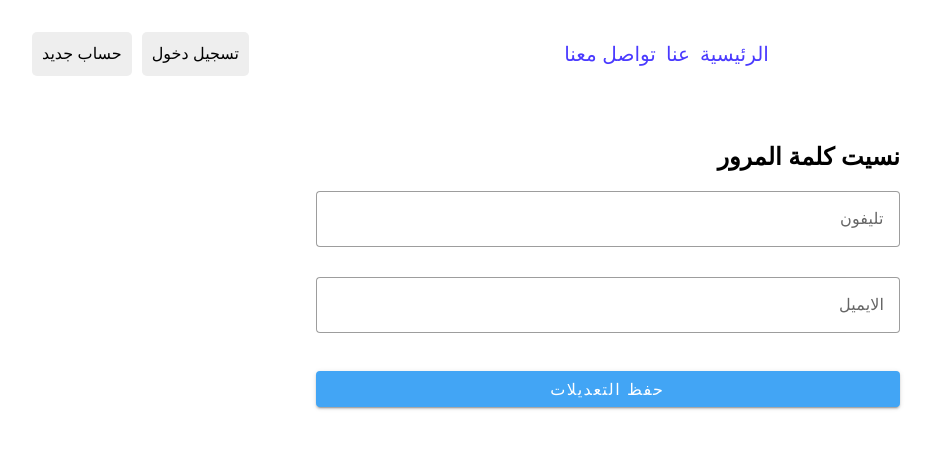
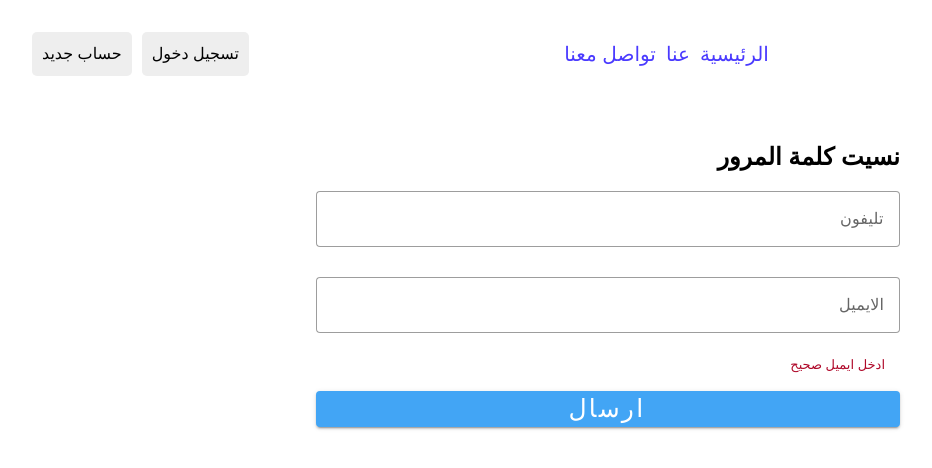
Before and after one commit to Salem-Team/awn_project, a Vue app: page /Reset_Password in a window 1280 px wide. Shown: the top 468 px of the page, without its empty margins (337-1269 px from the left). Built offline with nearby package versions, Linux system fonts and the light colour scheme.

Commit message:
edited the reset_password

```diff
--- a/src/components/Reset_Password.vue
+++ b/src/components/Reset_Password.vue
@@ -1,5 +1,5 @@
 <template>
-    <div class="The_Register">
+    <div class="reset_password">
         <v-container class="mt-4">
             <form
                 ref="form"
@@ -13,6 +13,7 @@
                     v-model="user.phone"
                     label="تليفون"
                     type="tel"
+                    @input="v$.user.phone.$touch()"
                     variant="outlined"
                     :error-messages="
                         v$.user.phone.$errors.map((e) => e.$message)
@@ -25,17 +26,27 @@
                     variant="outlined"
                     label="الايميل"
                     class="mt-2"
+                    @input="v$.user.email.$touch()"
                     :error-messages="
                         v$.user.email.$errors.map((e) => e.$message)
                     "
                 ></v-text-field>
-
+                <span
+                    v-if="!isValidEmail1"
+                    style="
+                        display: block;
+                        margin-right: 15px;
+                        font-size: small;
+                        color: #af0829;
+                    "
+                    >ادخل ايميل صحيح</span
+                >
                 <v-btn
                     class="d-flex align-center mt-4 bg-blue-lighten-1 mb-10"
                     type="submit"
-                    style="width: 100%; font-size: 16px; margin: auto"
+                    style="width: 100%; font-size: 25px; margin: auto"
                 >
-                    حفظ التعديلات
+                    ارسال
                 </v-btn>
             </form>
             <p>{{ message }}</p>
@@ -55,6 +66,7 @@ export default {
     },
     data() {
         return {
+            isValidEmail1: true,
             //ref to store the user data
             user: {
                 phone: "",
@@ -69,10 +81,12 @@ export default {
             user: {
                 email: {
                     required: helpers.withMessage("ادخل ايميل ", required),
-                    isValidEmail(value) {
+                    isValidEmail: function (value) {
                         // Define your regex pattern for the email
                         const regexPattern = /^[^\s@]+@[^\s@]+\.[^\s@]+$/;
-                        return regexPattern.test(value);
+                        const matchResult = regexPattern.test(value);
+                        this.isValidEmail1 = matchResult;
+                        return matchResult;
                     },
                 },
                 phone: {
```
Also changed, not shown: src/components/reset_pass.js (added, +62 -0 lines), 1 other file (tests, documents, lock files or other folders).
